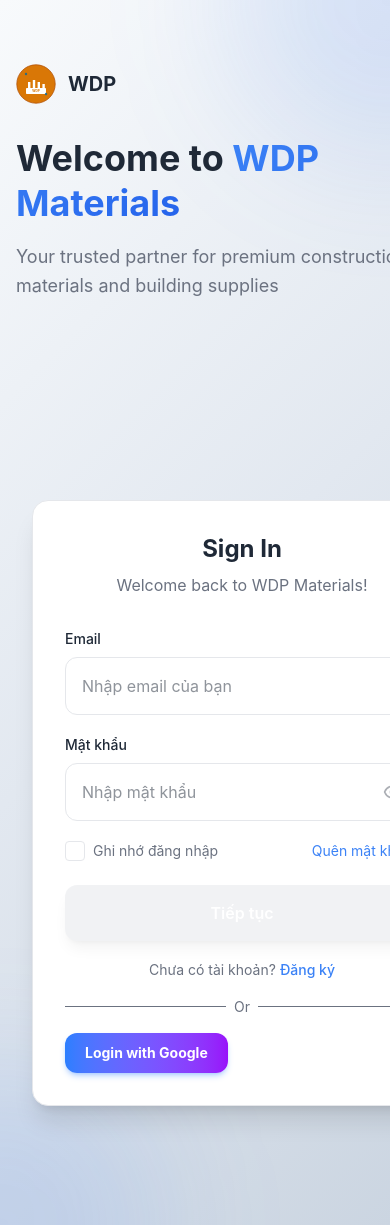
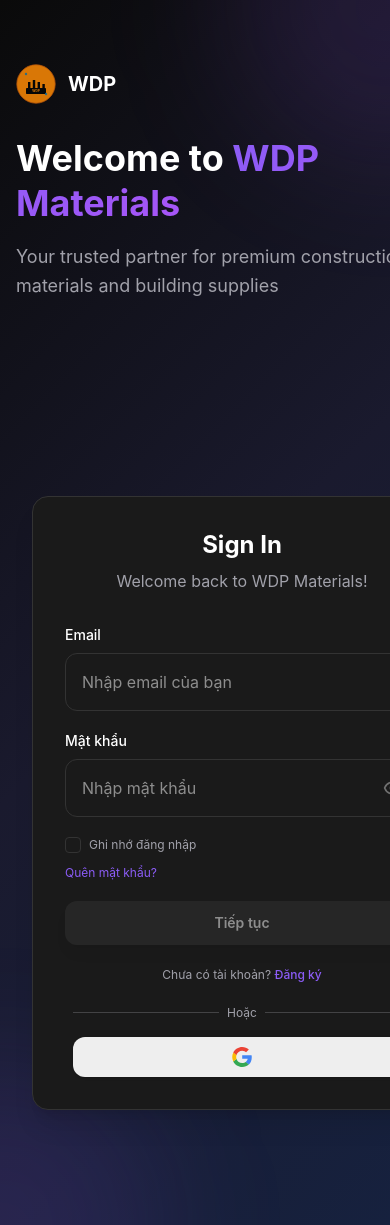
Before and after one commit to nhanbernie/wdp-client, a Next.js app: page /login in a window 390 px wide. Built offline with nearby package versions, Linux system fonts and the light colour scheme; no server answers.

Commit message:
fix: google login, responsive, theme for auth page

```diff
--- a/src/components/form/auth/AuthForm.tsx
+++ b/src/components/form/auth/AuthForm.tsx
@@ -74,7 +74,7 @@ const AuthForm = ({
 
     return (
       <div className="w-full">
-        <div className="space-y-5">
+        <div className="space-y-4 sm:space-y-5">
           {INPUT_FIELDS[type].map((field) => {
             return <TextField key={field.name} {...field} />;
           })}
@@ -82,8 +82,8 @@ const AuthForm = ({
 
         {/* Display email when in verifyOTP mode */}
         {type === "verifyOTP" && email && (
-          <div className="mt-2">
-            <p className="text-gray-500 text-center text-sm">
+          <div className="mt-3 sm:mt-4">
+            <p className="text-gray-500 text-center text-xs sm:text-sm px-2 break-words">
               Mã đã được gửi đến {email}
             </p>
           </div>
@@ -92,15 +92,15 @@ const AuthForm = ({
         <div className="flex">
           {/* add checkbox for remember me */}
           {type === "login" && (
-            <div className="flex items-center justify-between w-full">
+            <div className="flex flex-col sm:flex-row sm:items-center sm:justify-between w-full gap-3 sm:gap-0">
               <button
                 type="button"
                 onClick={() => setRememberMe(!rememberMe)}
-                className="flex items-center"
+                className="flex items-center w-fit"
               >
                 <div
                   className={cn(
-                    "w-5 h-5 border rounded mr-2 flex items-center justify-center transition-colors",
+                    "w-4 h-4 sm:w-5 sm:h-5 border rounded mr-2 flex items-center justify-center transition-colors shrink-0",
                     rememberMe ? "border-transparent" : "border-gray-300"
                   )}
                   style={{
@@ -109,22 +109,22 @@ const AuthForm = ({
                   }}
                 >
                   {rememberMe && (
-                    <div className="w-2 h-2 bg-white rounded-full" />
+                    <div className="w-1.5 h-1.5 sm:w-2 sm:h-2 bg-white rounded-full" />
                   )}
                 </div>
                 <span
-                  className="text-sm"
+                  className="text-xs sm:text-sm"
                   style={{ color: colors.textSecondary }}
                 >
                   Ghi nhớ đăng nhập
                 </span>
               </button>
 
-              <div className="flex justify-end">
+              <div className="flex justify-start sm:justify-end">
                 <button
                   type="button"
                   onClick={() => router.push("/forgot-password")}
-                  className="text-sm hover:opacity-80 transition-opacity"
+                  className="text-xs sm:text-sm hover:opacity-80 transition-opacity"
                   style={{ color: colors.accent }}
                 >
                   Quên mật khẩu?
@@ -133,13 +133,13 @@ const AuthForm = ({
             </div>
           )}
         </div>
-        <div className="mt-6">
+        <div className="mt-5 sm:mt-6">
           <button
             type="submit"
             className={cn(
-              "w-full py-4 px-6 rounded-xl font-semibold text-base transition-all duration-200 text-white shadow-lg hover:shadow-xl",
+              "w-full py-3 px-4 sm:py-4 sm:px-6 rounded-xl font-semibold text-sm sm:text-base transition-all duration-200 text-white shadow-lg hover:shadow-xl",
               isValid && !isSubmitting
-                ? "hover:opacity-90 transform hover:scale-[1.02]"
+                ? "hover:opacity-90 transform hover:scale-[1.02] active:scale-[0.98]"
                 : "opacity-50 cursor-not-allowed"
             )}
             style={{
@@ -156,13 +156,13 @@ const AuthForm = ({
 
         {/* Footer text for login */}
         {type === "login" && (
-          <div className="mt-4 text-center">
-            <span className="text-sm" style={{ color: colors.textSecondary }}>
-              Chưa có tài khoản?
+          <div className="mt-4 sm:mt-5 text-center px-2">
+            <span className="text-xs sm:text-sm" style={{ color: colors.textSecondary }}>
+              Chưa có tài khoản?{" "}
               <button
                 type="button"
                 onClick={() => router.push("/register")}
-                className="font-medium ml-1 hover:opacity-80 transition-opacity"
+                className="font-medium hover:opacity-80 transition-opacity"
                 style={{ color: colors.accent }}
               >
                 Đăng ký
@@ -173,13 +173,13 @@ const AuthForm = ({
 
         {/* Footer text for register */}
         {type === "register" && (
-          <div className="mt-4 text-center">
-            <span className="text-sm" style={{ color: colors.textSecondary }}>
-              Đã có tài khoản?
+          <div className="mt-4 sm:mt-5 text-center px-2">
+            <span className="text-xs sm:text-sm" style={{ color: colors.textSecondary }}>
+              Đã có tài khoản?{" "}
               <button
                 type="button"
                 onClick={() => router.push("/login")}
-                className="font-medium ml-1 hover:opacity-80 transition-opacity"
+                className="font-medium hover:opacity-80 transition-opacity"
                 style={{ color: colors.accent }}
               >
                 Đăng nhập
@@ -190,13 +190,13 @@ const AuthForm = ({
 
         {/* Footer text for forgot password */}
         {type === "forgotPassword" && (
-          <div className="mt-4 text-center">
-            <span className="text-sm" style={{ color: colors.textSecondary }}>
-              Nhớ mật khẩu?
+          <div className="mt-4 sm:mt-5 text-center px-2">
+            <span className="text-xs sm:text-sm" style={{ color: colors.textSecondary }}>
+              Nhớ mật khẩu?{" "}
               <button
                 type="button"
                 onClick={() => router.push("/login")}
-                className="font-medium ml-1 hover:opacity-80 transition-opacity"
+                className="font-medium hover:opacity-80 transition-opacity"
                 style={{ color: colors.accent }}
               >
                 Đăng nhập
@@ -207,24 +207,26 @@ const AuthForm = ({
 
         {(type === "login" || type === "register") && (
           <>
-            <div className="text-sm " style={{ color: colors.textSecondary }}>
-              <div className="flex items-center gap-2 my-4">
+            <div className="text-xs sm:text-sm mt-5 sm:mt-6" style={{ color: colors.textSecondary }}>
+              <div className="flex items-center gap-2 sm:gap-3 my-4 sm:my-5 px-2">
                 <div
                   className="h-[1px] w-full"
                   style={{
                     backgroundColor: colors.textSecondary,
+                    opacity: 0.3,
                   }}
                 ></div>
-                <p>Or</p>
+                <p className="text-xs sm:text-sm whitespace-nowrap shrink-0">Hoặc</p>
                 <div
                   className="h-[1px] w-full"
                   style={{
                     backgroundColor: colors.textSecondary,
+                    opacity: 0.3,
                   }}
                 ></div>
               </div>
 
-              <div>
+              <div className="flex justify-center px-2">
                 <GoogleLoginButton />
               </div>
             </div>
--- a/src/components/layouts/AuthLayout.tsx
+++ b/src/components/layouts/AuthLayout.tsx
@@ -32,7 +32,9 @@ const AuthLayout = ({ children }: { children: React.ReactNode }) => {
             {/* Left Side - Marketing Content */}
 
             <div className="space-y-8">
-              <Logo />
+              <Logo
+                animated={false}
+              />
               {/* Main Headline */}
               <div className="space-y-4">
                 <h2
--- a/src/components/ui/button.tsx
+++ b/src/components/ui/button.tsx
@@ -4,25 +4,26 @@ import { cva, type VariantProps } from 'class-variance-authority'
 import { cn } from '@/lib/utils'
 
 const buttonVariants = cva(
-  "inline-flex items-center justify-center gap-2 whitespace-nowrap rounded-xl text-sm font-bold transition-all duration-200 ease-in-out disabled:pointer-events-none disabled:opacity-50 disabled:cursor-not-allowed [&_svg]:pointer-events-none [&_svg:not([class*='size-'])]:size-4 shrink-0 [&_svg]:shrink-0 outline-none focus-visible:ring-4 focus-visible:ring-offset-2 active:scale-95 shadow-md hover:shadow-lg",
+  "inline-flex items-center justify-center gap-2 whitespace-nowrap rounded-xl text-sm font-bold transition-all duration-200 ease-in-out disabled:pointer-events-none disabled:opacity-50 disabled:cursor-not-allowed [&_svg]:pointer-events-none [&_svg:not([class*='size-'])]:size-4 shrink-0 [&_svg]:shrink-0 outline-none focus-visible:ring-2 focus-visible:ring-offset-2 active:scale-95",
   {
     variants: {
       variant: {
         default:
-          'bg-gradient-to-r from-blue-500 to-purple-600 text-white hover:from-blue-600 hover:to-purple-700 focus-visible:ring-blue-500/50 shadow-blue-500/30',
+          'bg-[var(--accent)] text-white hover:opacity-90 focus-visible:ring-[var(--accent)]/50 shadow-sm hover:shadow-md dark:bg-[var(--accent)]',
         destructive:
-          'bg-gradient-to-r from-red-500 to-red-700 text-white hover:from-red-600 hover:to-red-800 focus-visible:ring-red-500/40 shadow-red-500/30',
+          'bg-[var(--destructive)] text-[var(--destructive-foreground)] hover:opacity-90 focus-visible:ring-[var(--destructive)]/50 shadow-sm hover:shadow-md dark:bg-[var(--destructive)] dark:text-[var(--destructive-foreground)]',
         outline:
-          'border-2 border-purple-300 bg-gradient-to-r from-white to-purple-50 text-purple-700 hover:from-purple-50 hover:to-purple-100 hover:border-purple-400 focus-visible:ring-purple-500/40 shadow-purple-300/20',
+          'border-2 border-[var(--accent)] bg-transparent text-[var(--accent)] hover:bg-[var(--accent)]/10 focus-visible:ring-[var(--accent)]/50 shadow-none dark:border-[var(--accent)] dark:text-[var(--accent)] dark:hover:bg-[var(--accent)]/20',
         secondary:
-          'bg-gradient-to-r from-gray-400 to-gray-600 text-white hover:from-gray-500 hover:to-gray-700 focus-visible:ring-gray-500/40 shadow-gray-500/30',
+          'bg-[var(--secondary)] text-[var(--secondary-foreground)] hover:opacity-90 focus-visible:ring-[var(--secondary)]/50 shadow-sm hover:shadow-md dark:bg-[var(--secondary)] dark:text-[var(--secondary-foreground)]',
         ghost:
-          'hover:bg-gradient-to-r hover:from-blue-50 hover:to-purple-50 text-gray-700 hover:text-purple-700 shadow-none hover:shadow-md',
-        link: 'text-blue-600 underline-offset-4 hover:underline hover:text-blue-700 shadow-none',
+          'bg-transparent text-[var(--foreground)] hover:bg-[var(--muted)] focus-visible:ring-[var(--muted)]/50 shadow-none dark:text-[var(--foreground)] dark:hover:bg-[var(--muted)]',
+        link:
+          'text-[var(--accent)] underline-offset-4 hover:underline hover:text-[var(--accent)]/80 shadow-none dark:text-[var(--accent)]',
         success:
-          'bg-gradient-to-r from-green-500 to-emerald-600 text-white hover:from-green-600 hover:to-emerald-700 focus-visible:ring-green-500/40 shadow-green-500/30',
+          'bg-[var(--success)] text-white hover:opacity-90 focus-visible:ring-[var(--success)]/50 shadow-sm hover:shadow-md dark:bg-[var(--success)]',
         warning:
-          'bg-gradient-to-r from-yellow-400 to-orange-500 text-white hover:from-yellow-500 hover:to-orange-600 focus-visible:ring-yellow-500/40 shadow-yellow-500/30',
+          'bg-[var(--warning)] text-white hover:opacity-90 focus-visible:ring-[var(--warning)]/50 shadow-sm hover:shadow-md dark:bg-[var(--warning)]',
       },
       size: {
         default: 'h-10 px-5 py-2.5 has-[>svg]:px-4',
--- a/src/contexts/ThemeContext.tsx
+++ b/src/contexts/ThemeContext.tsx
@@ -12,7 +12,7 @@ interface ThemeContextType {
 const ThemeContext = createContext<ThemeContextType | undefined>(undefined)
 
 export const ThemeProvider: React.FC<{ children: ReactNode }> = ({ children }) => {
-  const [theme, setTheme] = useState<Theme>('light') // Default to dark
+  const [theme, setTheme] = useState<Theme>('dark') // Default to dark
 
   useEffect(() => {
     // Check localStorage only on client side
@@ -23,14 +23,14 @@ export const ThemeProvider: React.FC<{ children: ReactNode }> = ({ children }) =
         document.documentElement.classList.toggle('dark', savedTheme === 'dark')
       } else {
         // Default to dark theme
-        setTheme('light')
+        setTheme('dark')
         document.documentElement.classList.add('light')
       }
     }
   }, [])
 
   const toggleTheme = () => {
-    const newTheme = theme === 'light' ? 'dark' : 'light'
+    const newTheme = theme === 'dark' ? 'light' : 'dark'
     setTheme(newTheme)
     if (typeof window !== 'undefined') {
       localStorage.setItem('theme', newTheme)
--- a/src/features/auth/login/components/GoogleLoginButton.tsx
+++ b/src/features/auth/login/components/GoogleLoginButton.tsx
@@ -1,18 +1,142 @@
 "use client";
-import React from "react";
+import React, { useEffect, useRef, useCallback } from "react";
+import { useRouter } from "next/navigation";
 import { Button } from "@/components/ui/button";
+import { useAuth } from "@/contexts/AuthContext";
+import { StorageService } from "@/services/storage/secureStorage.service";
 
 export const GoogleLoginButton: React.FC = () => {
+  const router = useRouter();
+  const { refreshUserProfile } = useAuth();
+  const popupRef = useRef<Window | null>(null);
+
+  const handleMessage = useCallback(async (event: MessageEvent) => {
+    // Verify origin for security
+    const backendUrl = process.env.NEXT_PUBLIC_API_URL || "http://localhost:3000";
+    const allowedOrigin = new URL(backendUrl).origin;
+
+    if (event.origin !== allowedOrigin && event.origin !== window.location.origin) {
+      return;
+    }
+
+    if (event.data.type === "GOOGLE_AUTH_SUCCESS") {
+      const { tokens } = event.data;
+
+      try {
+        // Save tokens using StorageService
+        await StorageService.setTokenData(
+          {
+            access_token: tokens.accessToken,
+            refresh_token: tokens.refreshToken,
+            expires_in: tokens.expiresIn || 3600,
+          },
+          true // rememberMe
+        );
+
+        // Refresh user profile to update auth context
+        refreshUserProfile();
+
+        // Close popup if still open
+        if (popupRef.current && !popupRef.current.closed) {
+          popupRef.current.close();
+        }
+
+        // Force redirect to home page after successful login
+        setTimeout(() => {
+          window.location.href = "/";
+        }, 100);
+      } catch (error) {
+        console.error("Failed to save tokens:", error);
+      }
+    } else if (event.data.type === "GOOGLE_AUTH_ERROR") {
+      console.error("Google Auth Error:", event.data.error);
+
+      // Close popup if still open
+      if (popupRef.current && !popupRef.current.closed) {
+        popupRef.current.close();
+      }
+    }
+  }, [refreshUserProfile]);
+
+  useEffect(() => {
+    // Add message listener
+    window.addEventListener("message", handleMessage);
+
+    // Cleanup: Remove message listener on unmount
+    return () => {
+      window.removeEventListener("message", handleMessage);
+    };
+  }, [handleMessage]);
+
   const handleGoogleLogin = () => {
-    // Redirect trực tiếp tới backend endpoint OAuth của bạn
-    window.location.href = `${
-      process.env.NEXT_PUBLIC_API_URL || "http://localhost:3000"
-    }/api/auth/google`;
+    const backendUrl = process.env.NEXT_PUBLIC_API_URL || "http://localhost:3000";
+    const googleAuthUrl = `${backendUrl}/auth/google`;
+
+    // Open popup
+    const popup = window.open(
+      googleAuthUrl,
+      "Google Login",
+      "width=500,height=600,left=" +
+        (window.screen.width / 2 - 250) +
+        ",top=" +
+        (window.screen.height / 2 - 300)
+    );
+
+    if (!popup) {
+      alert("Popup blocked! Please allow popups for this site.");
+      return;
+    }
+
+    popupRef.current = popup;
+
+    // Check if popup is closed manually
+    const checkClosed = setInterval(() => {
+      if (popup.closed) {
+        clearInterval(checkClosed);
+        popupRef.current = null;
+      }
+    }, 500);
   };
 
   return (
-    <Button variant="default" color="primary" onClick={handleGoogleLogin}>
-      Login with Google
+    <Button
+      variant="secondary"
+      color="primary"
+      onClick={handleGoogleLogin}
+      className="w-full sm:w-auto cursor-pointer"
+    >
+      <svg
+        viewBox="-3 0 262 262"
+        xmlns="http://www.w3.org/2000/svg"
+        preserveAspectRatio="xMidYMid"
+        fill="#000000"
+        className="size-5"
+      >
+        <g id="SVGRepo_bgCarrier" strokeWidth="0"></g>
+        <g
+          id="SVGRepo_tracerCarrier"
+          strokeLinecap="round"
+          strokeLinejoin="round"
+        ></g>
+        <g id="SVGRepo_iconCarrier">
+          <path
+            d="M255.878 133.451c0-10.734-.871-18.567-2.756-26.69H130.55v48.448h71.947c-1.45 12.04-9.283 30.172-26.69 42.356l-.244 1.622 38.755 30.023 2.685.268c24.659-22.774 38.875-56.282 38.875-96.027"
+            fill="#4285F4"
+          ></path>
+          <path
+            d="M130.55 261.1c35.248 0 64.839-11.605 86.453-31.622l-41.196-31.913c-11.024 7.688-25.82 13.055-45.257 13.055-34.523 0-63.824-22.773-74.269-54.25l-1.531.13-40.298 31.187-.527 1.465C35.393 231.798 79.49 261.1 130.55 261.1"
+            fill="#34A853"
+          ></path>
+          <path
+            d="M56.281 156.37c-2.756-8.123-4.351-16.827-4.351-25.82 0-8.994 1.595-17.697 4.206-25.82l-.073-1.73L15.26 71.312l-1.335.635C5.077 89.644 0 109.517 0 130.55s5.077 40.905 13.925 58.602l42.356-32.782"
+            fill="#FBBC05"
+          ></path>
+          <path
+            d="M130.55 50.479c24.514 0 41.05 10.589 50.479 19.438l36.844-35.974C195.245 12.91 165.798 0 130.55 0 79.49 0 35.393 29.301 13.925 71.947l42.211 32.783c10.59-31.477 39.891-54.251 74.414-54.251"
+            fill="#EB4335"
+          ></path>
+        </g>
+      </svg>
     </Button>
   );
 };
--- a/src/middleware.ts
+++ b/src/middleware.ts
@@ -9,6 +9,7 @@ const publicRoutes = [
   '/reset-password',
   '/login-success',
   '/marketing',
+  '/auth/callback', // Google OAuth callback route
   '/',
 ]
 
```
Also changed, not shown: src/app/auth/callback/page.tsx (added, +113 -0 lines), src/components/layouts/second-layout/Header.tsx (indentation only).
